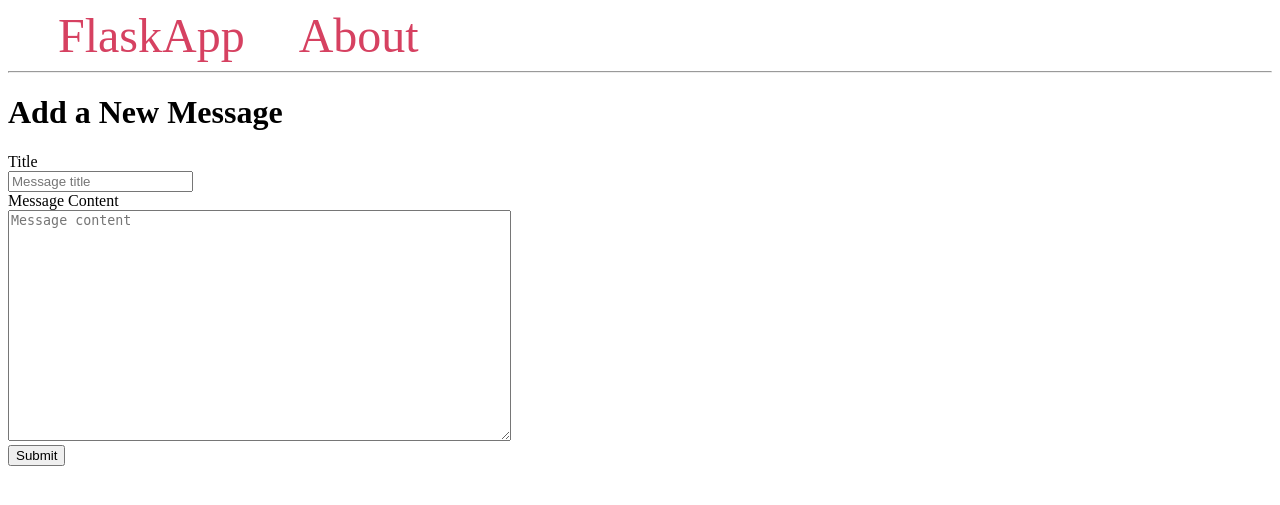
After one commit to abrhamadddis/ALX_zone, a Flask app: page /create/ in a window 1280 px wide. The commit adds this page. Shown: the top 505 px of the page. Run offline with Flask 2, Linux system fonts and the light colour scheme.

Commit message:
form test

```diff
--- a/app.py
+++ b/app.py
@@ -1,7 +1,7 @@
 from flask import Flask
 from markupsafe import escape
 from flask import Flask, abort
-from flask import Flask, render_template
+from flask import Flask, render_template, request, url_for, flash, redirect
 import datetime
 
 
@@ -64,3 +64,35 @@ def comments():
                 ]
 
     return render_template('comments.html', comments=comments)
+messages = [{'title': 'Message One',
+             'content': 'Message One Content'},
+            {'title': 'Message Two',
+             'content': 'Message Two Content'}
+            ]
+
+@app.route('/index')
+def index():
+    return render_template('index.html', messages=messages)
+
+# ...
+
+app.config['SECRET_KEY'] = 'your secret key'
+
+
+# ...
+
+@app.route('/create/', methods=('GET', 'POST'))
+def create():
+    if request.method == 'POST':
+        title = request.form['title']
+        content = request.form['content']
+
+        if not title:
+            flash('Title is required!')
+        elif not content:
+            flash('Content is required!')
+        else:
+            messages.append({'title': title, 'content': content})
+            return redirect(url_for('index'))
+
+    return render_template('create.html')
--- a/templates/base.html
+++ b/templates/base.html
@@ -4,19 +4,24 @@
     <meta charset="UTF-8">
     <title>{% block title %} {% endblock %} - FlaskApp</title>
     <style>
+        .message {
+            padding: 10px;
+            margin: 5px;
+            background-color: #f3f3f3
+        }
         nav a {
             color: #d64161;
             font-size: 3em;
             margin-left: 50px;
             text-decoration: none;
         }
+
     </style>
 </head>
 <body>
     <nav>
-        <a href="{{ url_for('hello') }}">FlaskApp</a>
-        <a href="{{ url_for('about') }}">About</a>
-        <a href="{{ url_for('comments') }}">Comments</a>
+        <a href="{{ url_for('index') }}">FlaskApp</a>
+        <a href="#">About</a>
     </nav>
     <hr>
     <div class="content">
--- /dev/null
+++ b/templates/create.html
@@ -0,0 +1,23 @@
+{% extends 'base.html' %}
+
+{% block content %}
+    <h1>{% block title %} Add a New Message {% endblock %}</h1>
+    <form method="post">
+        <label for="title">Title</label>
+        <br>
+        <input type="text" name="title"
+               placeholder="Message title"
+               value="{{ request.form['title'] }}"></input>
+        <br>
+
+        <label for="content">Message Content</label>
+        <br>
+        <textarea name="content"
+                  placeholder="Message content"
+                  rows="15"
+                  cols="60"
+                  >{{ request.form['content'] }}</textarea>
+        <br>
+        <button type="submit">Submit</button>
+    </form>
+{% endblock %}
```
Also changed, not shown: create.html (added, +23 -0 lines), templates/index.html (+7 -4 lines).
